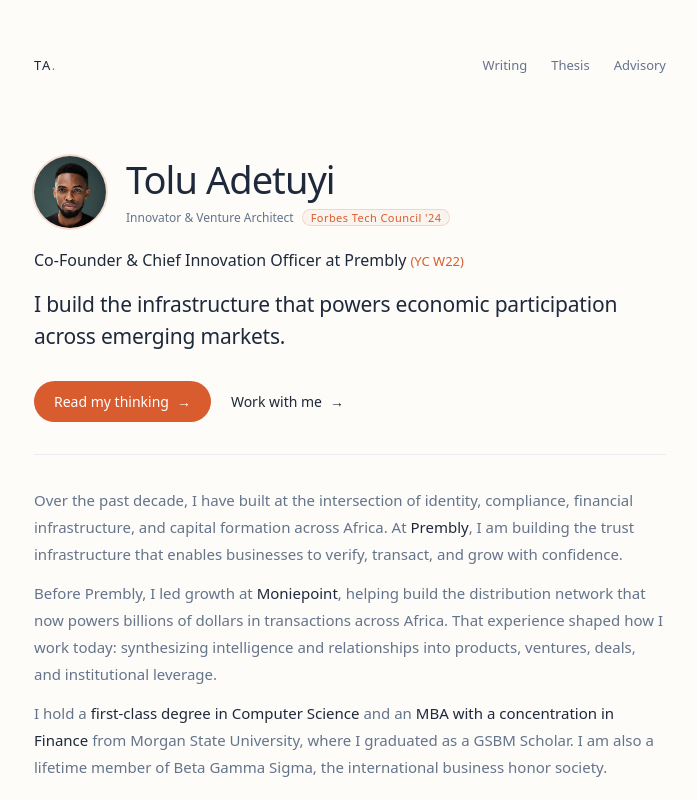
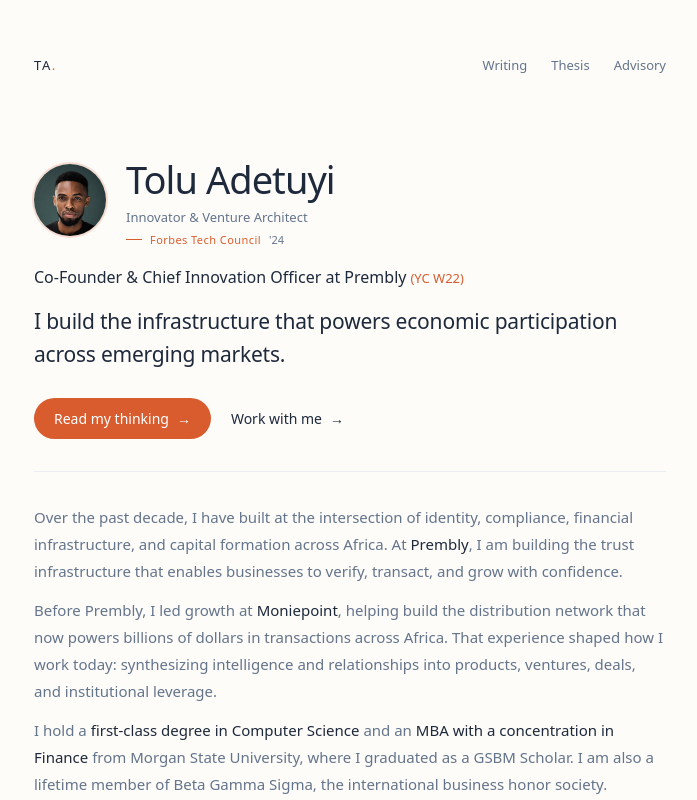
Before and after one commit to Threadigit/adetuyi.com, a Next.js app: page / in a window 1280 px wide. Shown: the top 800 px of the page, without its empty margins (290-987 px from the left). Built offline with nearby package versions, Linux system fonts and the light colour scheme.

Commit message:
Redesign homepage identity lockup

```diff
--- a/src/app/page.tsx
+++ b/src/app/page.tsx
@@ -30,7 +30,7 @@ export default function Home() {
 
       {/* ── Header ── */}
       <header className="mb-8 animate-fade-up delay-100">
-        <div className="flex items-center gap-5 mb-5">
+        <div className="flex items-center gap-4 sm:gap-5 mb-5">
           {/* Avatar */}
           <div className="relative flex-shrink-0 w-[72px] h-[72px] rounded-full overflow-hidden ring-2 ring-accent/20">
             <img
@@ -40,18 +40,20 @@ export default function Home() {
               style={{ filter: "grayscale(20%)" }}
             />
           </div>
-          {/* Name + label */}
-          <div>
+          {/* Identity */}
+          <div className="min-w-0">
             <h1 className="text-[32px] md:text-[38px] font-medium tracking-tight leading-tight mb-1 text-foreground">
               Tolu Adetuyi
             </h1>
-            <p className="flex flex-wrap items-center gap-2 mt-1">
-              <span className="text-[12px] leading-relaxed text-muted">
-                Innovator &amp; Venture Architect
+            <p className="text-[13px] leading-relaxed text-muted">
+              Innovator &amp; Venture Architect
+            </p>
+            <p className="flex items-center gap-2 mt-1.5 text-[11px] leading-none">
+              <span aria-hidden="true" className="w-4 h-px bg-accent" />
+              <span className="text-accent font-medium tracking-[0.04em]">
+                Forbes Tech Council
               </span>
-              <span className="inline-flex items-center rounded-full border border-accent/20 bg-accent/5 px-2 py-0.5 text-[11px] leading-none text-accent font-medium tracking-[0.04em]">
-                Forbes Tech Council &apos;24
-              </span>
+              <span className="text-muted">&apos;24</span>
             </p>
           </div>
         </div>
```
